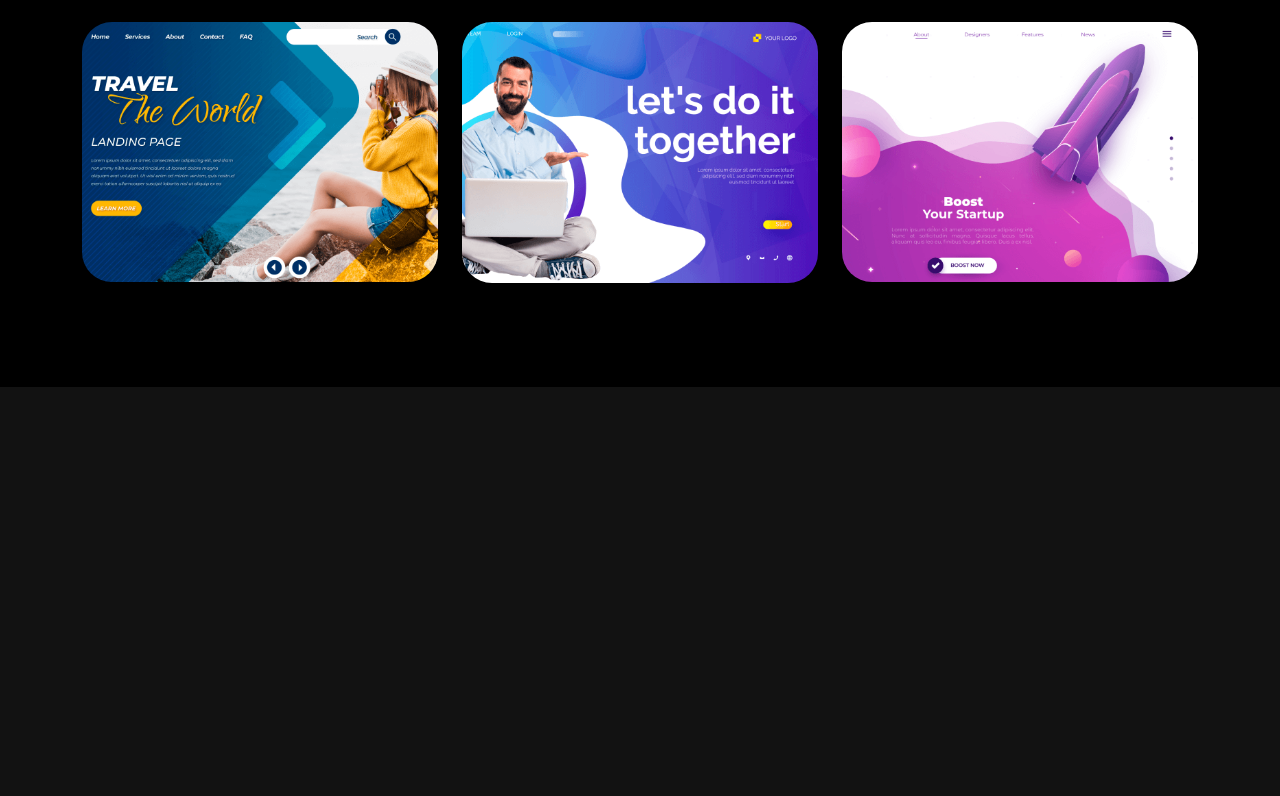
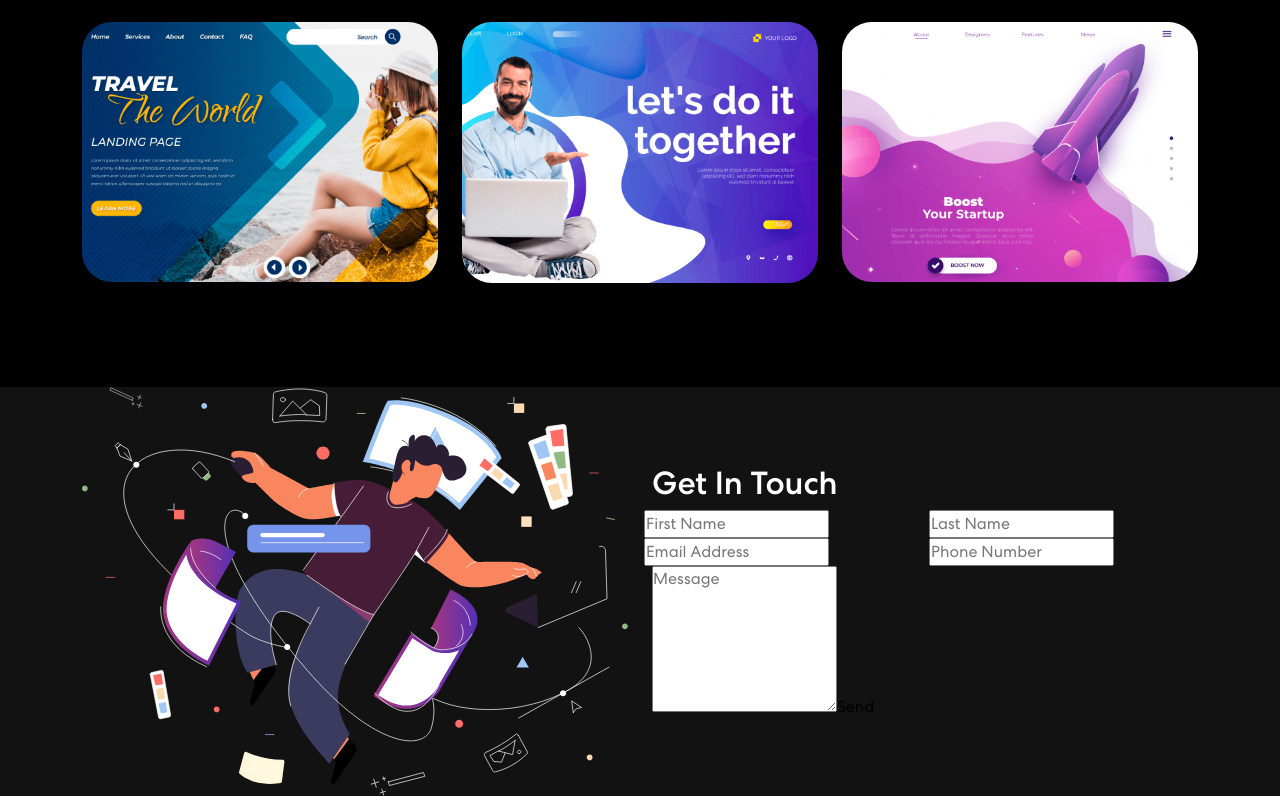
Before and after one commit to Sandiego17/my-react-portfolio, a React (Create React App) app: page / in a window 1280 px wide. Shown: the part 2016-2812 px from the top of the page. Before the commit the page ends 2403 px from the top, so only its background shows below. Built offline with nearby package versions, Linux system fonts and the light colour scheme.

Commit message:
feat: contact component and mounted on App

```diff
--- a/src/App.js
+++ b/src/App.js
@@ -5,6 +5,7 @@
 import { Banner } from './components/Banner';
 import { Skills } from './components/Skills';
 import { Projects } from './components/Projects';
+import { Contact } from './components/Contact';
 
 function App() {
   return (
@@ -13,6 +14,7 @@
       <Banner />
       <Skills />
       <Projects />
+      <Contact />
     </div>
   );
 }
--- /dev/null
+++ b/src/components/Contact.js
@@ -0,0 +1,85 @@
+import { useState } from "react";
+import { Container, Row, Col } from "react-bootstrap";
+import contactImg from '../assets/images/contact-img.svg';
+
+export const Contact = () => {
+  const formInitialDetails = {
+    firstName: '',
+    lastName: '',
+    email: '',
+    phone: '',
+    message: ''
+  };
+
+  const [formDetails, setFormDetails] = useState(formInitialDetails);
+  const [buttonText, setButtonText] = useState('Send');
+  const [status, setStatus] = useState({});
+
+  const onFormUpdate = (category, value) => {
+    setFormDetails({
+      ...formDetails,
+      [category]: value
+    })
+  };
+
+  const handleSubmit = async (e) => {
+    e.preventDefault();
+    setButtonText('Sending...');
+    let response = await fetch("http://localhost:5000/contact", {
+      method: "POST",
+      headers: {
+        "Content-Type": "Application/json;charset=utf-8",
+      },
+      body: JSON.stringify(formDetails)
+    });
+    setButtonText("Send");
+    let result = response.json();
+    setFormDetails(formInitialDetails);
+    if (result.code === 200) {
+      setStatus({ success: true, message: 'Message sent successfully!'});
+    } else {
+      setStatus({ success: false, message: 'Something went wrong, please try again later.'});
+    }
+  };
+
+  return (
+    <section className="contact" id="connect">
+      <Container>
+        <Row className="align-items-center">
+          <Col md={6}>
+            <img src={contactImg} alt="Contact Us" />
+          </Col>
+          <Col md={6}>
+            <h2>Get In Touch</h2>
+            <form onSubmit={handleSubmit}>
+              <Row>
+                <Col sm={6} className="px-1">
+                  <input type="text" value={formDetails.firstName} placeholder="First Name" onChange={(e) => onFormUpdate('firstName', e.target.value)} />
+                </Col>
+                <Col sm={6} className="px-1">
+                  <input type="text" value={formDetails.lastName} placeholder="Last Name" onChange={(e) => onFormUpdate('lastName', e.target.value)} />
+                </Col>
+                <Col sm={6} className="px-1">
+                  <input type="email" value={formDetails.email} placeholder="Email Address" onChange={(e) => onFormUpdate('email', e.target.value)} />
+                </Col>
+                <Col sm={6} className="px-1">
+                  <input type="tel" value={formDetails.phone} placeholder="Phone Number" onChange={(e) => onFormUpdate('phone', e.target.value)} />
+                </Col>
+                <Col className="textarea">
+                  <textarea rows={6} value={formDetails.message} placeholder="Message" onChange={(e) => onFormUpdate('message', e.target.value)} />
+                  <button type="submit"><span>{buttonText}</span></button>
+                </Col>
+                {
+                  status.message &&
+                  <Col>
+                    <p className={status.success === false ? "danger" : "success"}>{status.message}</p>
+                  </Col>
+                }
+              </Row>
+            </form>
+          </Col>
+        </Row>
+      </Container>
+    </section>
+  )
+}
```
